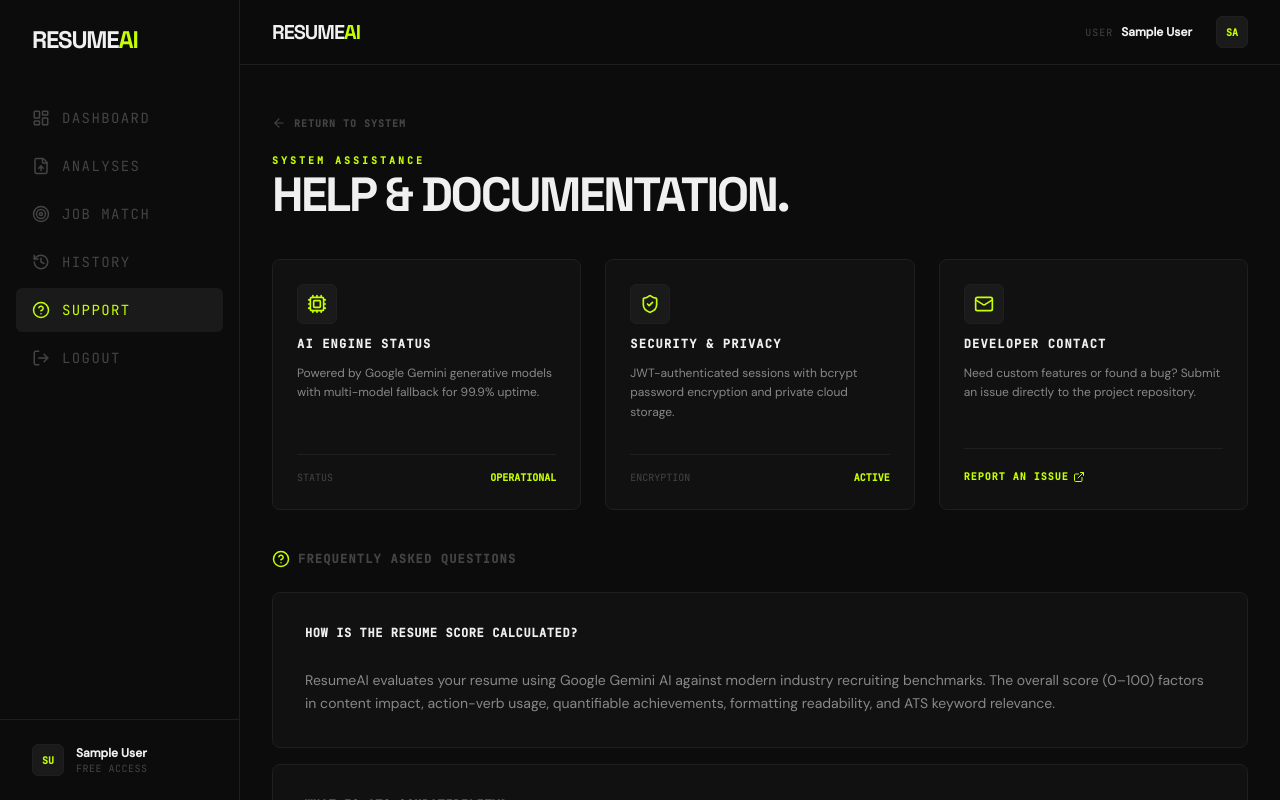
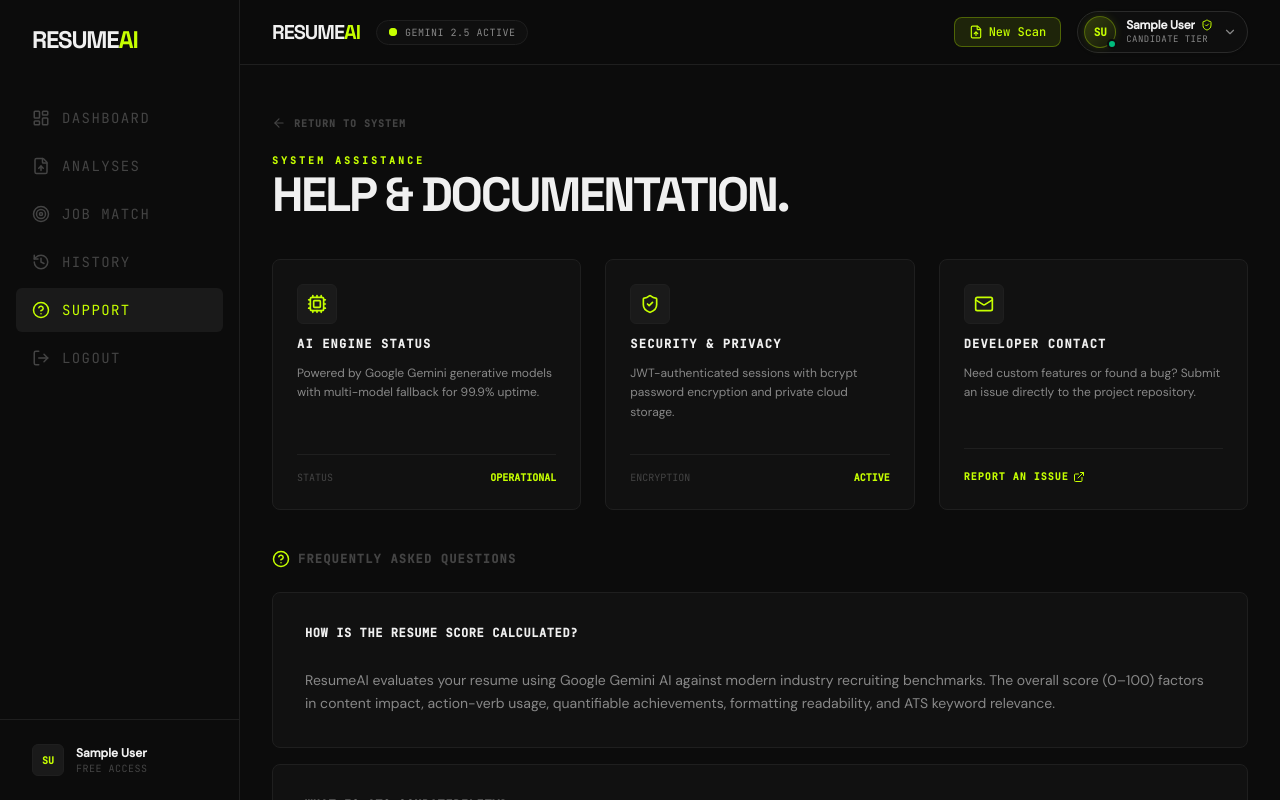
Before and after one commit to Sakshisen12/ai-resume-analyzer, a Next.js app in the folder frontend/: page /support in a window 1280 px wide. Shown: the top 800 px of the page. Built offline with nearby package versions, Linux system fonts and the light colour scheme; sample sign-in values are in the browser's storage.

Commit message:
feat: upgrade navbar with realistic interactive user profile dropdown

```diff
--- a/frontend/src/components/Navbar.tsx
+++ b/frontend/src/components/Navbar.tsx
@@ -1,29 +1,240 @@
+'use client';
+
+import { useState, useRef, useEffect } from 'react';
 import Link from 'next/link';
 import { useAuth } from '@/context/AuthContext';
 import { MobileSidebar } from '@/components/MobileSidebar';
+import {
+  LayoutDashboard,
+  FileUp,
+  Target,
+  History,
+  BarChart3,
+  HelpCircle,
+  LogOut,
+  ChevronDown,
+  Sparkles,
+  ShieldCheck,
+  User as UserIcon,
+} from 'lucide-react';
 
 export default function Navbar() {
-  const { user } = useAuth();
+  const { user, logout } = useAuth();
+  const [dropdownOpen, setDropdownOpen] = useState(false);
+  const dropdownRef = useRef<HTMLDivElement>(null);
+
+  // Close dropdown on click outside
+  useEffect(() => {
+    function handleClickOutside(event: MouseEvent) {
+      if (dropdownRef.current && !dropdownRef.current.contains(event.target as Node)) {
+        setDropdownOpen(false);
+      }
+    }
+    function handleEscape(event: KeyboardEvent) {
+      if (event.key === 'Escape') {
+        setDropdownOpen(false);
+      }
+    }
+    document.addEventListener('mousedown', handleClickOutside);
+    document.addEventListener('keydown', handleEscape);
+    return () => {
+      document.removeEventListener('mousedown', handleClickOutside);
+      document.removeEventListener('keydown', handleEscape);
+    };
+  }, []);
+
+  // Format initials cleanly (e.g., "sakshi sen" -> "SS")
+  const initials = user?.name
+    ? user.name
+        .trim()
+        .split(/\s+/)
+        .map((part) => part[0])
+        .join('')
+        .toUpperCase()
+        .slice(0, 2)
+    : 'UI';
+
+  // Format display name with proper title case (e.g. "sakshi sen" -> "Sakshi Sen")
+  const displayName = user?.name
+    ? user.name
+        .trim()
+        .split(/\s+/)
+        .map((word) => word.charAt(0).toUpperCase() + word.slice(1).toLowerCase())
+        .join(' ')
+    : 'Candidate';
+
+  const userEmail = user?.email || 'candidate@resumeai.io';
+
+  const menuItems = [
+    { label: 'Dashboard', href: '/dashboard', icon: LayoutDashboard },
+    { label: 'Upload & Analyze', href: '/upload', icon: FileUp },
+    { label: 'Target Job Match', href: '/match', icon: Target },
+    { label: 'Analysis History', href: '/history', icon: History },
+    { label: 'Analytics & Trends', href: '/analytics', icon: BarChart3 },
+    { label: 'Support & Docs', href: '/support', icon: HelpCircle },
+  ];
 
   return (
     <nav className="sticky top-0 z-50 w-full border-b border-border-subtle bg-bg-primary/80 backdrop-blur-md">
       <div className="mx-auto flex h-16 max-w-[1280px] items-center justify-between px-4 lg:px-8">
+        {/* Left Section: Brand & Engine status */}
         <div className="flex items-center gap-4">
           <MobileSidebar />
-          <Link href="/dashboard" className="font-display text-xl font-bold tracking-tighter text-text-primary">
-            RESUME<span className="text-lime-accent">AI</span>
+          <Link
+            href={user ? '/dashboard' : '/'}
+            className="flex items-center gap-2 group transition-opacity hover:opacity-90"
+          >
+            <span className="font-display text-xl font-bold tracking-tighter text-text-primary">
+              RESUME<span className="text-lime-accent">AI</span>
+            </span>
           </Link>
+
+          {/* AI Engine Status Indicator */}
+          <div className="hidden sm:flex items-center gap-2 rounded-full border border-border-subtle bg-bg-secondary/60 px-3 py-1">
+            <span className="relative flex h-2 w-2">
+              <span className="animate-ping absolute inline-flex h-full w-full rounded-full bg-lime-accent opacity-75"></span>
+              <span className="relative inline-flex rounded-full h-2 w-2 bg-lime-accent"></span>
+            </span>
+            <span className="text-[10px] font-mono uppercase tracking-wider text-text-secondary flex items-center gap-1">
+              Gemini 2.5 Active
+            </span>
+          </div>
         </div>
 
-        <div className="flex items-center gap-6">
-          <div className="hidden items-center gap-2 md:flex">
-            <span className="text-[10px] font-mono uppercase tracking-widest text-text-dim">User</span>
-            <span className="text-xs font-bold text-text-primary">{user?.name}</span>
-          </div>
+        {/* Right Section: Quick Action + Interactive Profile */}
+        <div className="flex items-center gap-3 md:gap-4">
+          {/* Quick Action Button */}
+          <Link
+            href="/upload"
+            className="hidden md:flex items-center gap-1.5 rounded-lg border border-lime-accent/30 bg-lime-accent/10 px-3.5 py-1.5 text-xs font-mono font-medium text-lime-accent hover:bg-lime-accent hover:text-black transition-all"
+          >
+            <FileUp size={14} />
+            <span>New Scan</span>
+          </Link>
 
-          <div className="h-8 w-8 rounded-md border border-border-subtle bg-bg-elevated flex items-center justify-center text-[10px] font-mono font-bold text-lime-accent">
-            {user?.name?.slice(0, 2).toUpperCase() || 'UI'}
-          </div>
+          {/* Profile Section */}
+          {user ? (
+            <div className="relative" ref={dropdownRef}>
+              {/* Profile Trigger Pill */}
+              <button
+                type="button"
+                onClick={() => setDropdownOpen(!dropdownOpen)}
+                className="group flex items-center gap-2.5 rounded-full border border-border-normal bg-bg-secondary/80 p-1 pl-1.5 pr-2.5 hover:border-lime-accent/40 hover:bg-bg-elevated transition-all cursor-pointer shadow-sm focus:outline-none focus:ring-1 focus:ring-lime-accent/40"
+                aria-expanded={dropdownOpen}
+                aria-haspopup="menu"
+              >
+                {/* Avatar with Status Dot */}
+                <div className="relative flex h-8 w-8 items-center justify-center rounded-full bg-gradient-to-br from-lime-accent/20 to-lime-accent/5 border border-lime-accent/30 text-[11px] font-mono font-bold text-lime-accent shadow-[0_0_10px_rgba(198,255,0,0.12)]">
+                  {initials}
+                  <span className="absolute -bottom-0.5 -right-0.5 flex h-2.5 w-2.5">
+                    <span className="animate-ping absolute inline-flex h-full w-full rounded-full bg-emerald-400 opacity-60"></span>
+                    <span className="relative inline-flex rounded-full h-2.5 w-2.5 bg-emerald-500 border-2 border-bg-primary"></span>
+                  </span>
+                </div>
+
+                {/* Name & Role Text */}
+                <div className="hidden sm:flex flex-col text-left">
+                  <div className="flex items-center gap-1.5">
+                    <span className="text-xs font-semibold text-text-primary tracking-tight max-w-[120px] truncate">
+                      {displayName}
+                    </span>
+                    <ShieldCheck size={12} className="text-lime-accent shrink-0" />
+                  </div>
+                  <span className="text-[9px] font-mono uppercase tracking-wider text-text-secondary">
+                    Candidate Tier
+                  </span>
+                </div>
+
+                {/* Dropdown Chevron */}
+                <ChevronDown
+                  size={14}
+                  className={`text-text-secondary transition-transform duration-200 group-hover:text-text-primary ${
+                    dropdownOpen ? 'rotate-180 text-lime-accent' : ''
+                  }`}
+                />
+              </button>
+
+              {/* Realistic Dropdown Card */}
+              {dropdownOpen && (
+                <div className="absolute right-0 top-full mt-2 w-72 origin-top-right rounded-xl border border-border-bright bg-bg-secondary/95 backdrop-blur-xl shadow-2xl p-2 z-50 animate-in fade-in-0 zoom-in-95 duration-150">
+                  {/* Header: User Info Card */}
+                  <div className="flex items-center gap-3 p-3 rounded-lg bg-bg-elevated/70 border border-border-subtle mb-1">
+                    <div className="flex h-10 w-10 shrink-0 items-center justify-center rounded-full bg-gradient-to-br from-lime-accent/25 to-lime-accent/5 border border-lime-accent/40 text-xs font-mono font-bold text-lime-accent shadow-[0_0_12px_rgba(198,255,0,0.2)]">
+                      {initials}
+                    </div>
+                    <div className="flex flex-col min-w-0 flex-1">
+                      <div className="flex items-center gap-1.5">
+                        <span className="text-xs font-bold text-text-primary truncate">
+                          {displayName}
+                        </span>
+                        <span className="inline-flex items-center px-1.5 py-0.2 rounded text-[9px] font-mono font-bold uppercase bg-lime-accent/15 text-lime-accent border border-lime-accent/30">
+                          Active
+                        </span>
+                      </div>
+                      <span className="text-[11px] text-text-secondary truncate font-mono">
+                        {userEmail}
+                      </span>
+                    </div>
+                  </div>
+
+                  {/* System/Plan Status Pill */}
+                  <div className="px-3 py-2 rounded-md bg-bg-primary/50 border border-border-subtle/60 flex items-center justify-between text-[10px] font-mono my-1">
+                    <span className="text-text-dim uppercase tracking-wider">AI Access</span>
+                    <span className="text-lime-accent font-semibold flex items-center gap-1">
+                      <Sparkles size={11} /> Unlimited Gemini
+                    </span>
+                  </div>
+
+                  <div className="h-px bg-border-subtle my-1.5" />
+
+                  {/* Navigation Links */}
+                  <div className="space-y-0.5">
+                    {menuItems.map((item) => (
+                      <Link
+                        key={item.href}
+                        href={item.href}
+                        onClick={() => setDropdownOpen(false)}
+                        className="flex items-center gap-2.5 rounded-lg px-3 py-2 text-xs font-medium text-text-secondary hover:text-text-primary hover:bg-bg-hover transition-colors"
+                      >
+                        <item.icon size={15} className="text-text-dim group-hover:text-text-primary" />
+                        <span>{item.label}</span>
+                      </Link>
+                    ))}
+                  </div>
+
+                  <div className="h-px bg-border-subtle my-1.5" />
+
+                  {/* Sign Out Action */}
+                  <button
+                    type="button"
+                    onClick={() => {
+                      setDropdownOpen(false);
+                      logout();
+                    }}
+                    className="w-full flex items-center gap-2.5 rounded-lg px-3 py-2 text-xs font-mono uppercase tracking-wider text-red-400 hover:text-red-300 hover:bg-red-500/10 transition-colors cursor-pointer text-left"
+                  >
+                    <LogOut size={15} className="text-red-400" />
+                    <span>Log Out</span>
+                  </button>
+                </div>
+              )}
+            </div>
+          ) : (
+            <div className="flex items-center gap-2">
+              <Link
+                href="/login"
+                className="px-3 py-1.5 text-xs font-mono uppercase tracking-wider text-text-secondary hover:text-text-primary transition-colors"
+              >
+                Sign In
+              </Link>
+              <Link
+                href="/signup"
+                className="rounded-lg bg-lime-accent px-3.5 py-1.5 text-xs font-mono font-bold uppercase tracking-wider text-black hover:bg-lime-400 transition-colors"
+              >
+                Get Started
+              </Link>
+            </div>
+          )}
         </div>
       </div>
     </nav>
```
